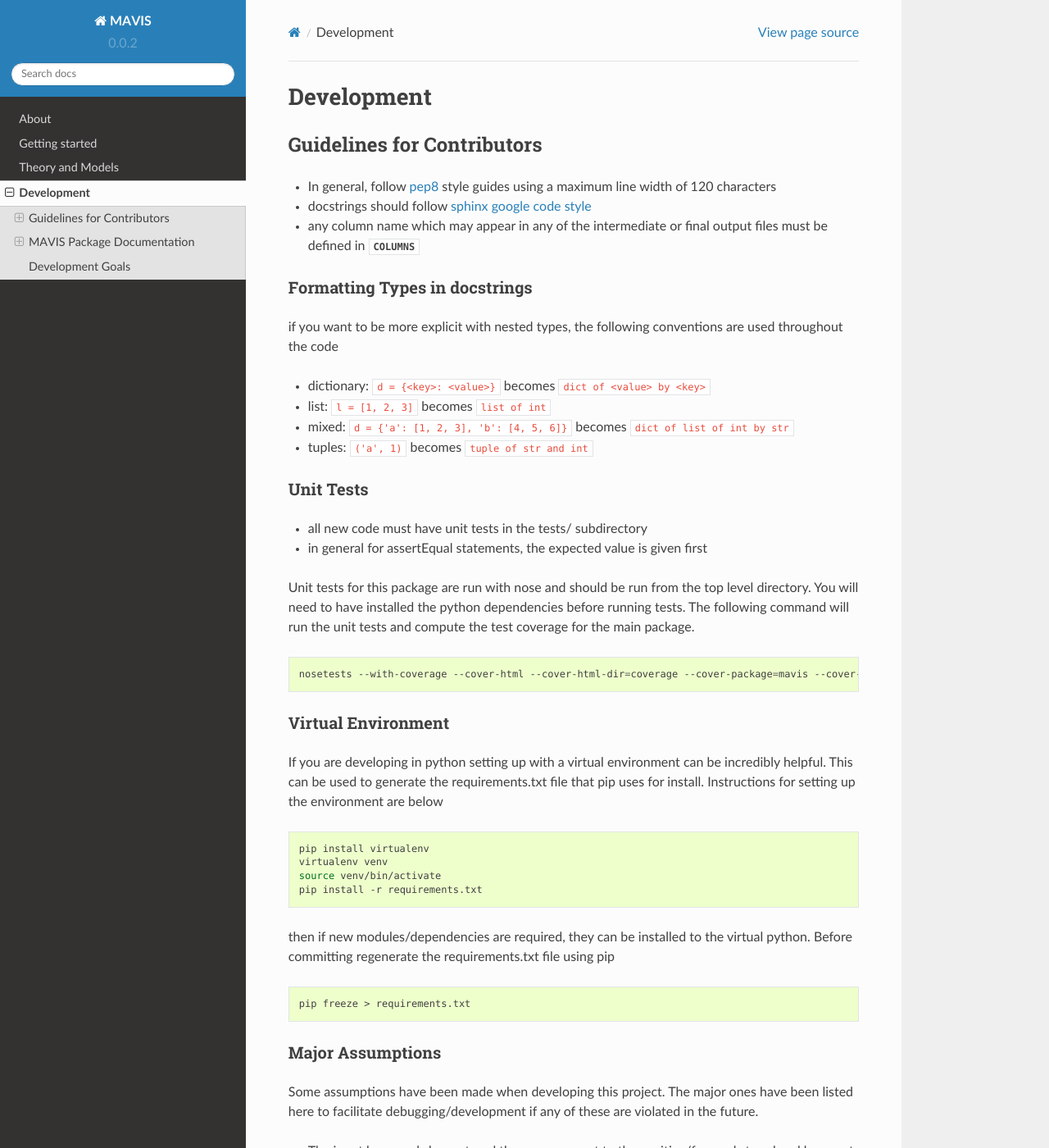
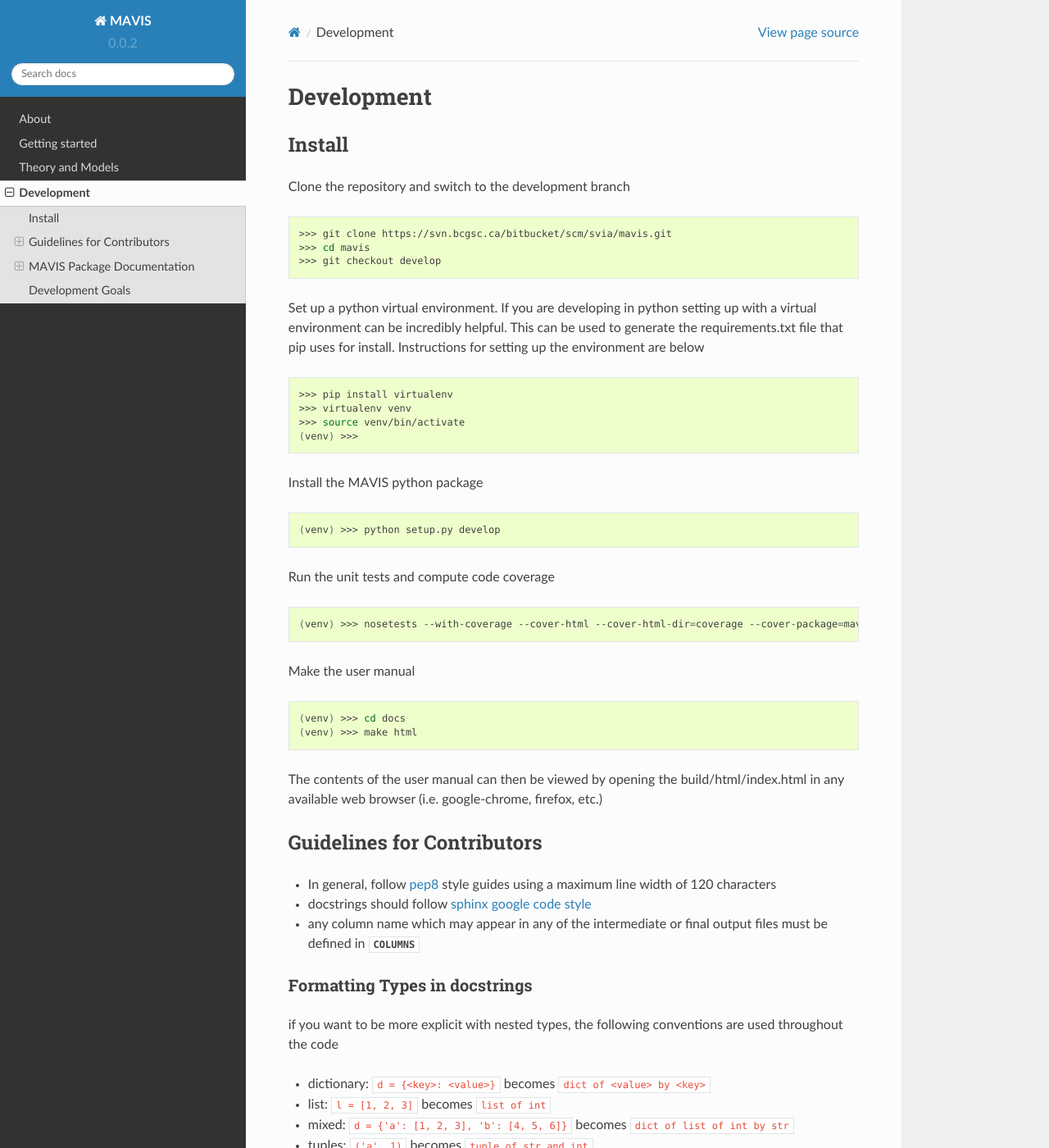
Before and after one commit to bcgsc/mavis, a Sphinx documentation site: the page built from docs/source/development.rst, in a window 1280 px wide and 1400 px high. Shown: the whole window at 82% size. Built offline with Sphinx 7.4.7 and the Read the Docs theme 2.0.0, drawn with Linux system fonts in a browser that asks for light colours; pages that are not in the unit, such as notebooks, are missing from menus; some of the changed text lies outside the part shown.

Commit message:
MAV-34: updated the documentation to have more verbose install instructions for developers

```diff
--- a/docs/source/development.rst
+++ b/docs/source/development.rst
@@ -1,5 +1,52 @@
 Development
 ===================================
+
+.. _development-install:
+
+Install
+-------------------------------
+
+Clone the repository and switch to the development branch
+
+.. code-block:: bash
+
+    >>> git clone https://svn.bcgsc.ca/bitbucket/scm/svia/mavis.git
+    >>> cd mavis
+    >>> git checkout develop
+
+Set up a python virtual environment. If you are developing in python setting up with a virtual environment can be incredibly helpful.
+This can be used to generate the requirements.txt file that pip uses for install. Instructions for setting up the environment
+are below
+
+.. code-block:: bash
+
+    >>> pip install virtualenv
+    >>> virtualenv venv
+    >>> source venv/bin/activate
+    (venv) >>>
+
+Install the MAVIS python package
+
+.. code-block:: bash
+
+    (venv) >>> python setup.py develop
+
+Run the unit tests and compute code coverage
+
+.. code-block:: bash
+
+    (venv) >>> nosetests --with-coverage --cover-html --cover-html-dir=coverage --cover-package=mavis --cover-erase
+
+Make the user manual
+
+.. code-block:: bash
+
+    (venv) >>> cd docs
+    (venv) >>> make html
+
+The contents of the user manual can then be viewed by opening the build/html/index.html in any available
+web browser (i.e. google-chrome, firefox, etc.)
+
 
 Guidelines for Contributors
 -------------------------------
@@ -7,6 +54,7 @@ Guidelines for Contributors
 - In general, follow `pep8 <https://www.python.org/dev/peps/pep-0008/>`_ style guides using a maximum line width of 120 characters
 - docstrings should follow `sphinx google code style <http://sphinxcontrib-napoleon.readthedocs.io/en/latest/example_google.html>`_
 - any column name which may appear in any of the intermediate or final output files must be defined in :class:`~mavis.constants.COLUMNS`
+
 
 Formatting Types in docstrings
 .................................
@@ -22,37 +70,9 @@ if you want to be more explicit with nested types, the following conventions are
 Unit Tests
 .................................
 
-- all new code must have unit tests in the tests/ subdirectory
+- all new code must have unit tests in the tests subdirectory
 - in general for assertEqual statements, the expected value is given first
 
-Unit tests for this package are run with nose and should be run from the top level directory. You will
-need to have installed the python dependencies before running tests. The following command will run
-the unit tests and compute the test coverage for the main package.
-
-.. code-block:: bash
-
-    nosetests --with-coverage --cover-html --cover-html-dir=coverage --cover-package=mavis --cover-erase
-
-Virtual Environment
-........................
-
-If you are developing in python setting up with a virtual environment can be incredibly helpful. This can be
-used to generate the requirements.txt file that pip uses for install. Instructions for setting up the environment
-are below
-
-.. code-block:: bash
-
-    pip install virtualenv
-    virtualenv venv
-    source venv/bin/activate
-    pip install -r requirements.txt
-
-then if new modules/dependencies are required, they can be installed to the virtual python. Before committing
-regenerate the requirements.txt file using pip
-
-.. code-block:: bash
-
-    pip freeze > requirements.txt
 
 Major Assumptions
 ...................
```
Also changed, not shown: docs/source/usermanual.rst (+3 -37 lines), 9 other files.
